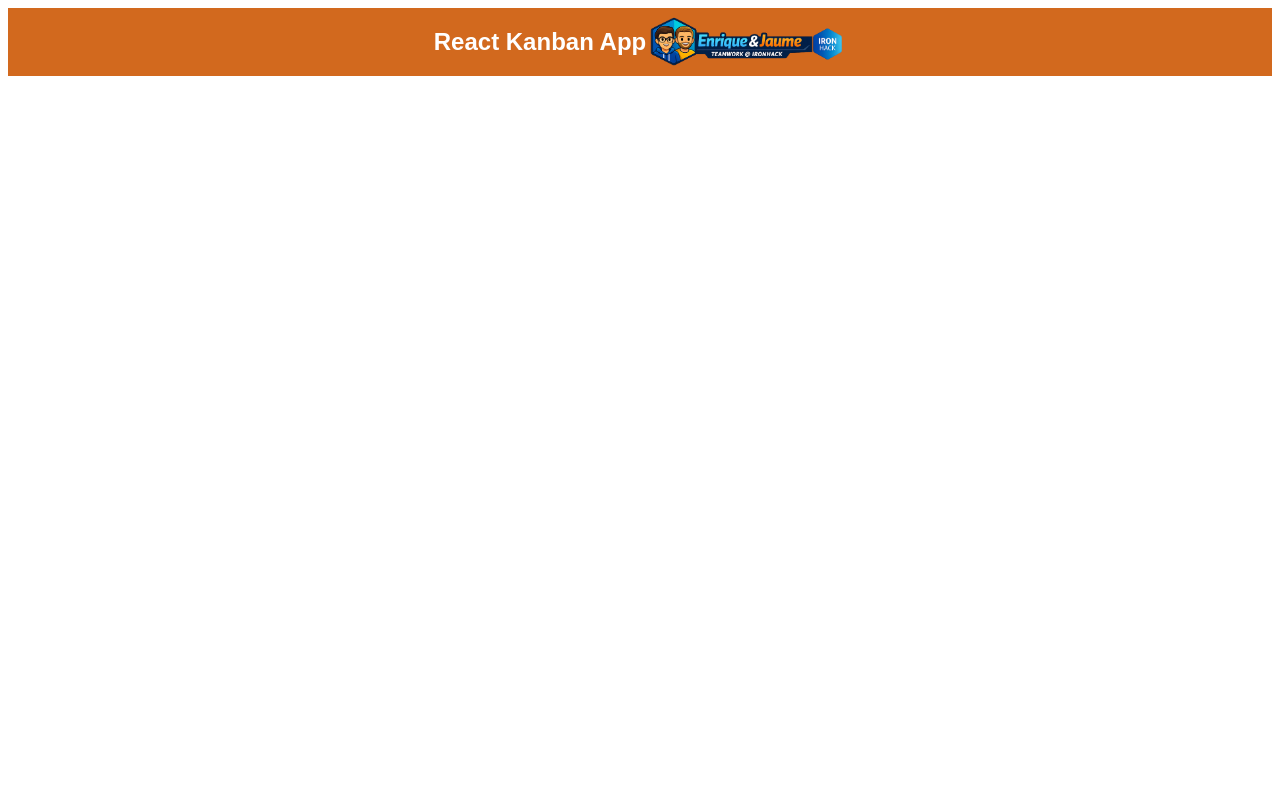
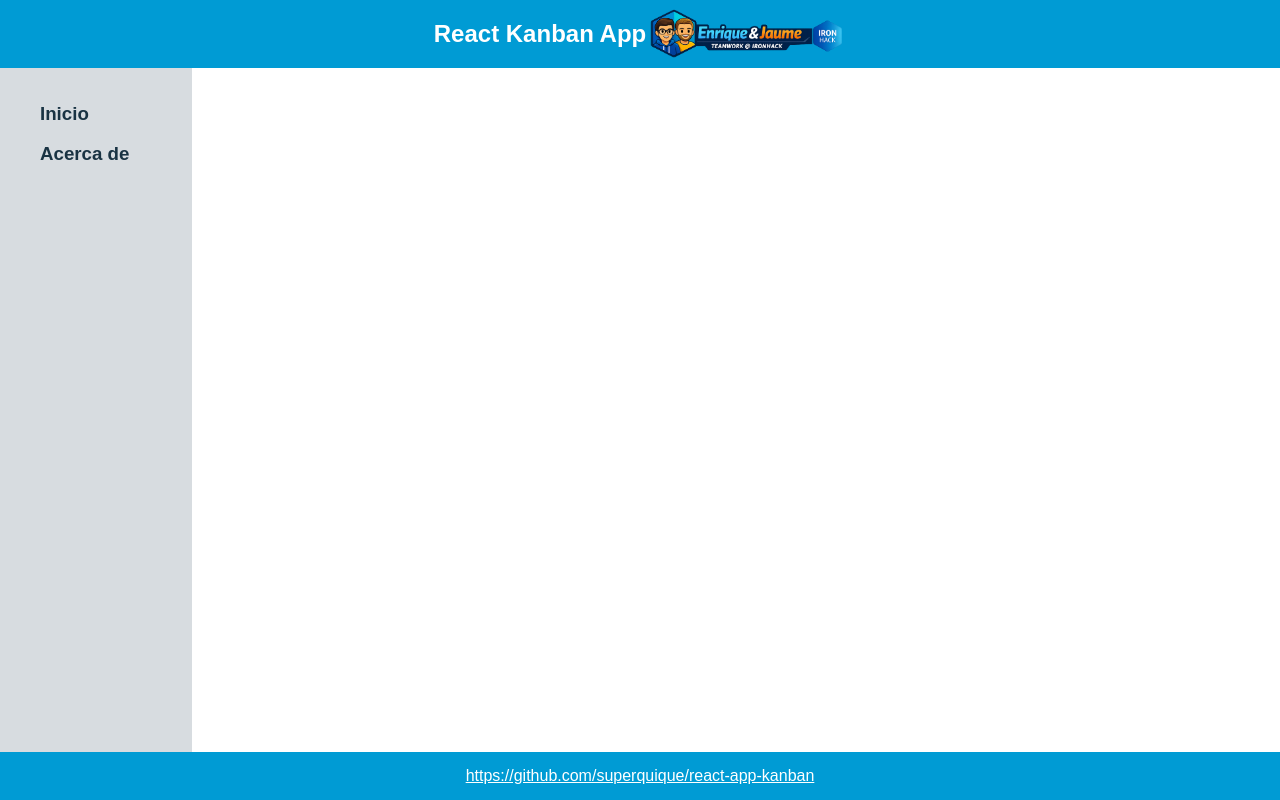
Before and after one commit to superquique/react-app-kanban, a React (Vite) app: page / in a window 1280 px wide. Built offline with nearby package versions, Linux system fonts and the light colour scheme.

Commit message:
feat: add sidebar and footer to app

```diff
--- a/src/App.css
+++ b/src/App.css
@@ -41,12 +41,29 @@
   color: #888;
 } */
 
+html, body {
+  height: 100%;
+  margin: 0;
+  padding: 0;
+  overflow: hidden; /* This prevents the entire page from scrolling */
+}
+
+header, footer {
+  flex-shrink: 0; /* Prevents them from squishing if content grows */
+}
+
+.app-container {
+  display: flex;
+  flex-direction: column;
+  height: 100vh;
+}
+
 .navbar {
   display: flex;
   flex-direction: row;
   justify-content: center;
   align-items: center;
-  background-color: chocolate;
+  background-color: #009bd4;
 }
 
 .logo {
@@ -63,3 +80,38 @@
 .logo-img {
   width: 200px;
 }
+
+.footer {
+  display: flex;
+  flex-direction: row;
+  justify-content: center;
+  align-items: center;
+  background-color: #009bd4;
+  width: 100%;
+  height: 6vh;
+}
+
+.sidebar {
+  display: flex;
+  flex: 1;
+  flex-direction: column;
+  justify-content: left;
+  align-items: start;
+  background-color: #D7DCE0;
+  width: 15%;
+}
+
+.sidebar-menu {
+  list-style: none;
+}
+
+.sidebar-menu a, h3 {
+  text-decoration: none;
+  font-family: Arial, Helvetica, sans-serif;
+  color: #193343;
+}
+
+.footer a {
+  color: white;
+  font-family: Arial, Helvetica, sans-serif;
+}
--- a/src/App.jsx
+++ b/src/App.jsx
@@ -1,12 +1,17 @@
 import './App.css'
 import Navbar from './components/Navbar'
+import Footer from './components/Footer'
+import Sidebar from './components/Sidebar'
+
 
 function App() {
 
   return (
-    <>
+    <div className='app-container'>
       <Navbar />
-    </>
+      <Sidebar />
+      <Footer />
+    </div>
   )
 }
 
```
